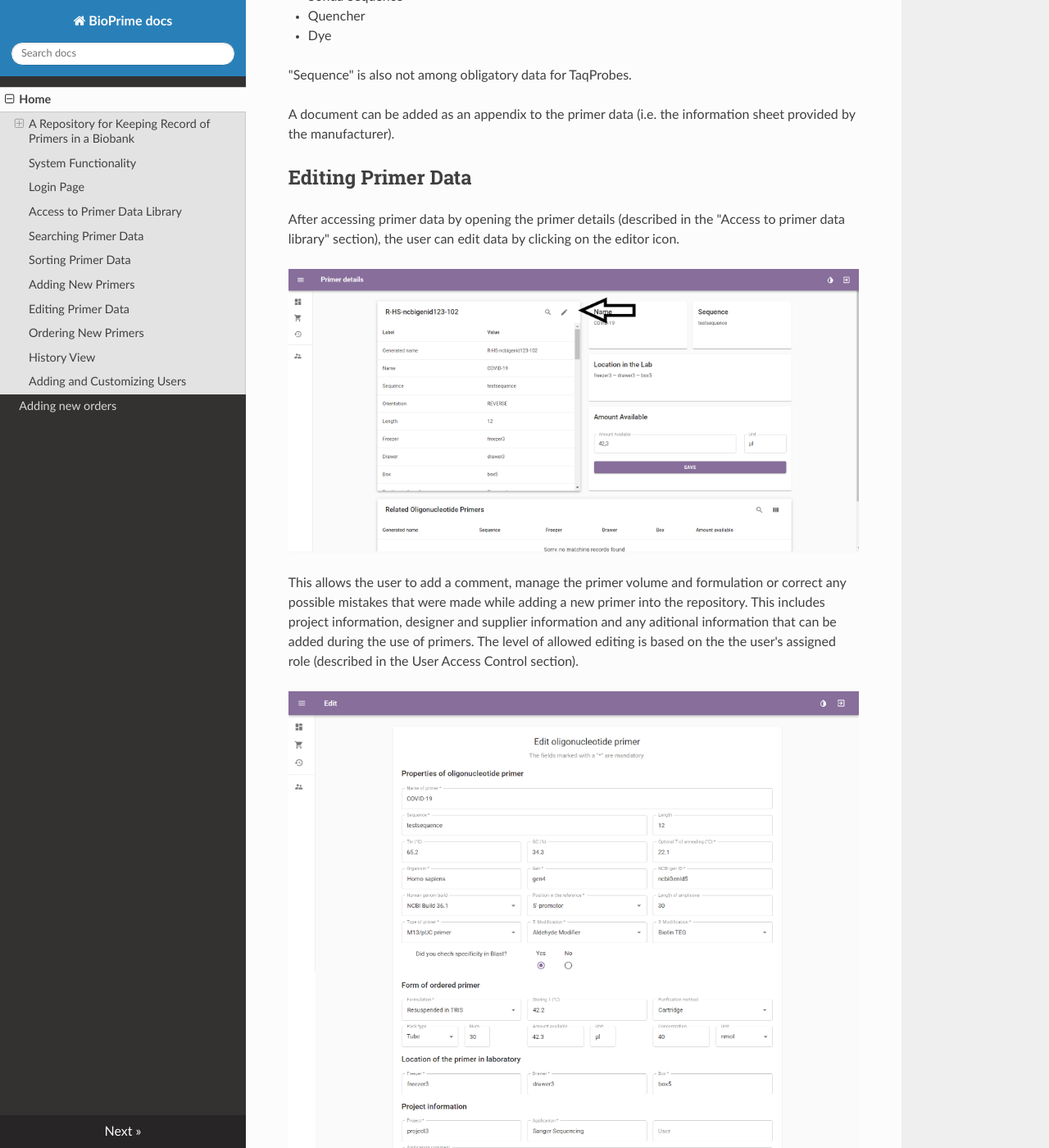
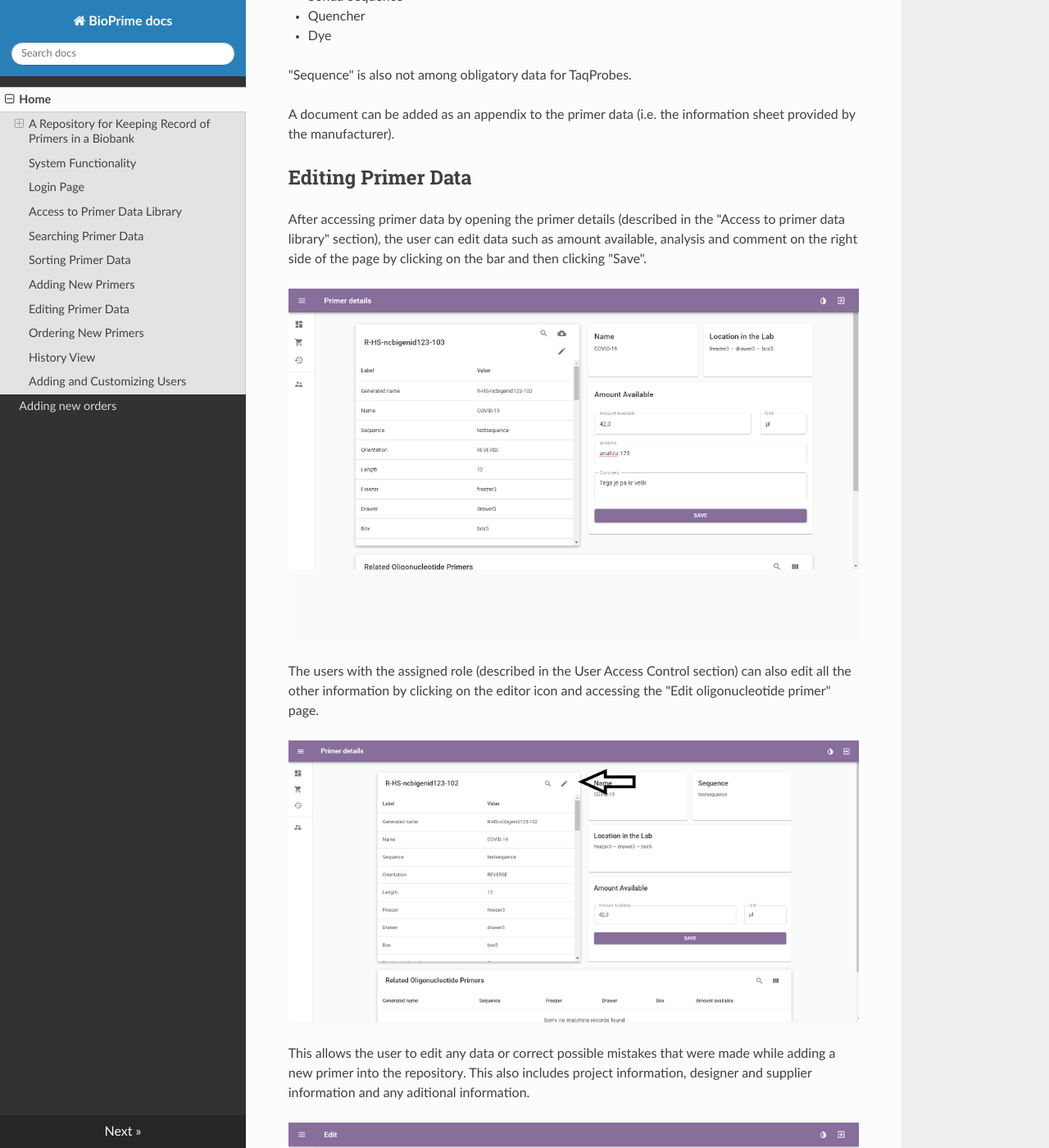
Before and after one commit to Bio-Prime/documentation, an MkDocs documentation site: the page built from docs/index.md, in a window 1280 px wide and 1400 px high, scrolled down 15304 px. Shown: the whole window at 82% size. Built offline with MkDocs 1.6.1, drawn with Linux system fonts in a browser that asks for light colours; nearby versions of some CDN libraries.

Commit message:
dopolnila del o urejanju primerjev

```diff
--- a/docs/index.md
+++ b/docs/index.md
@@ -199,11 +199,15 @@ A document can be added as an appendix to the primer data (i.e. the information
 
 ## Editing Primer Data
 
-After accessing primer data by opening the primer details (described in the "Access to primer data library" section), the user can edit data by clicking on the editor icon.
+After accessing primer data by opening the primer details (described in the "Access to primer data library" section), the user can edit data such as amount available, analysis and comment on the right side of the page by clicking on the bar and then clicking "Save".
+
+![edit0](./edit0.png)
+
+The users with the assigned role (described in the User Access Control section) can also edit all the other information by clicking on the editor icon and accessing the "Edit oligonucleotide primer" page.
 
 ![access2](./access2.png)
 
-This allows the user to add a comment, manage the primer volume and formulation or correct any possible mistakes that were made while adding a new primer into the repository. This includes project information, designer and supplier information and any aditional information that can be added during the use of primers. The level of allowed editing is based on the the user's assigned role (described in the User Access Control section).
+This allows the user to edit any data or correct possible mistakes that were made while adding a new primer into the repository. This also includes project information, designer and supplier information and any aditional information.
 
 ![edit1](./edit1.png)
 
```
Also changed, not shown: docs/edit0.png (added).
